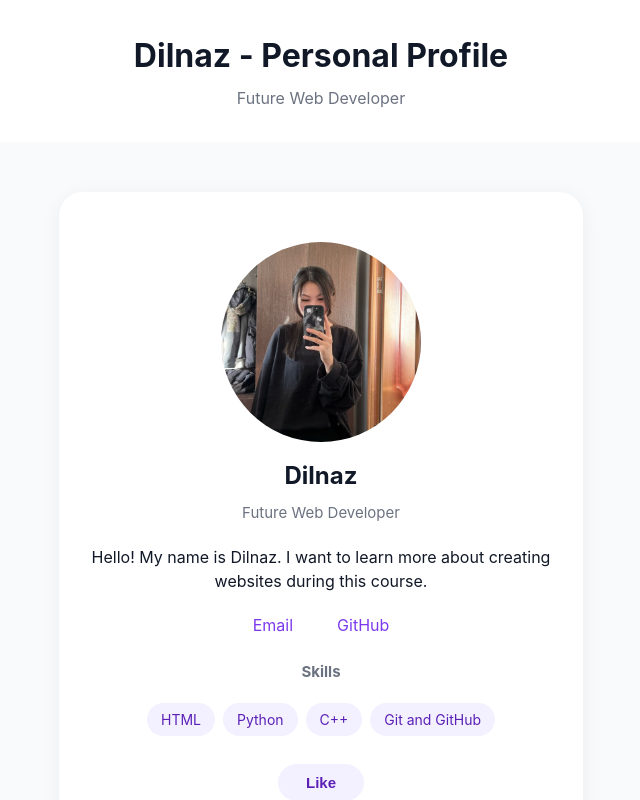
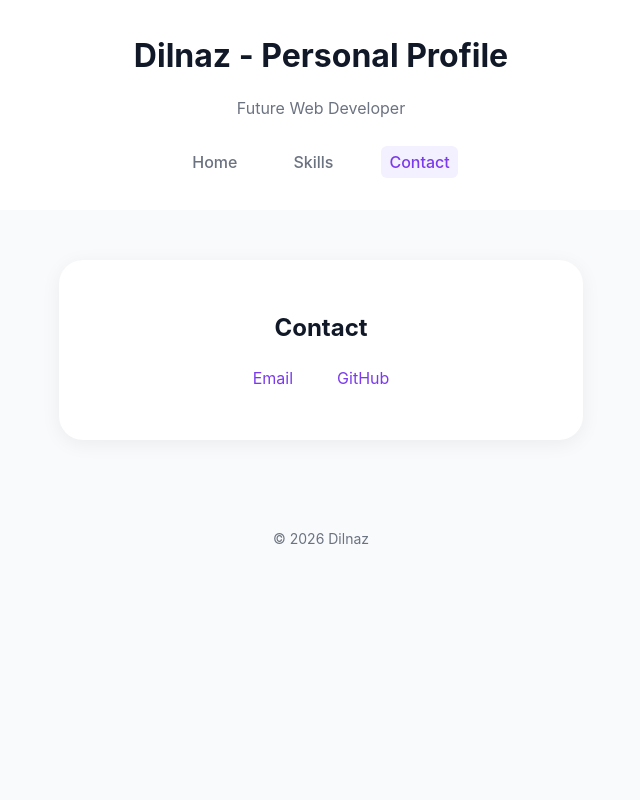
Before and after one commit to Dilnazz0/iwamad-practice, a React (Vite) app: page /contact in a window 1280 px wide. Shown: the top 800 px of the page, without its empty margins (319-959 px from the left). Built offline with nearby package versions, Linux system fonts and the light colour scheme.

Commit message:
Week 4: add routing with Layout and pages

```diff
--- a/package.json
+++ b/package.json
@@ -11,7 +11,8 @@
   },
   "dependencies": {
     "react": "^19.2.8",
-    "react-dom": "^19.2.8"
+    "react-dom": "^19.2.8",
+    "react-router": "^8.4.0"
   },
   "devDependencies": {
     "@types/node": "^24.13.3",
--- a/src/App.tsx
+++ b/src/App.tsx
@@ -1,32 +1,21 @@
-import Header from './components/Header';
-import ProfileCard from './components/ProfileCard';
-import Footer from './components/Footer';
-import type { Skill } from './components/SkillBadge';
-
-const skills: Skill[] = [
-  { id: 1, label: 'HTML' },
-  { id: 2, label: 'Python' },
-  { id: 3, label: 'C++' },
-  { id: 4, label: 'Git and GitHub' },
-];
+import { Routes, Route } from 'react-router'
+import Layout from './components/Layout'
+import HomePage from './pages/HomePage'
+import SkillsPage from './pages/SkillsPage'
+import ContactPage from './pages/ContactPage'
+import NotFoundPage from './pages/NotFoundPage'
 
 function App() {
   return (
-    <>
-      <Header title="Dilnaz - Personal Profile" subtitle="Future Web Developer" />
-      <main className="main">
-        <ProfileCard
-          name="Dilnaz"
-          role="Future Web Developer"
-          avatarUrl="/profile.png"
-          email="d_yeshmukhambet@kbtu.kz"
-          github="https://github.com/Dilnazz0"
-          skills={skills}
-        />
-      </main>
-      <Footer year={2026} author="Dilnaz" />
-    </>
-  );
+    <Routes>
+      <Route element={<Layout />}>
+        <Route index element={<HomePage />} />
+        <Route path="skills" element={<SkillsPage />} />
+        <Route path="contact" element={<ContactPage />} />
+        <Route path="*" element={<NotFoundPage />} />
+      </Route>
+    </Routes>
+  )
 }
 
-export default App;
+export default App
--- a/src/components/Header.tsx
+++ b/src/components/Header.tsx
@@ -1,15 +1,22 @@
+import { NavLink } from 'react-router'
+
 type HeaderProps = {
-  title: string;
-  subtitle: string;
-};
+  title: string
+  subtitle: string
+}
 
 function Header({ title, subtitle }: HeaderProps) {
   return (
     <header className="header">
       <h1>{title}</h1>
       <p>{subtitle}</p>
+      <nav className="nav">
+        <NavLink to="/" end>Home</NavLink>
+        <NavLink to="/skills">Skills</NavLink>
+        <NavLink to="/contact">Contact</NavLink>
+      </nav>
     </header>
-  );
+  )
 }
 
-export default Header;
+export default Header
--- /dev/null
+++ b/src/components/Layout.tsx
@@ -0,0 +1,15 @@
+import { Outlet } from 'react-router'
+import Header from './Header'
+import Footer from './Footer'
+
+function Layout() {
+  return (
+    <>
+      <Header title="Dilnaz - Personal Profile" subtitle="Future Web Developer" />
+      <Outlet />
+      <Footer year={2026} author="Dilnaz" />
+    </>
+  )
+}
+
+export default Layout
--- a/src/components/ProfileCard.tsx
+++ b/src/components/ProfileCard.tsx
@@ -1,5 +1,4 @@
 import { useState } from 'react';
-import SkillBadge, { type Skill } from './SkillBadge';
 
 type ProfileCardProps = {
   name: string;
@@ -7,10 +6,9 @@
   avatarUrl?: string;
   email: string;
   github: string;
-  skills: Skill[];
 };
 
-function ProfileCard({ name, role, avatarUrl, email, github, skills }: ProfileCardProps) {
+function ProfileCard({ name, role, avatarUrl, email, github }: ProfileCardProps) {
   const [liked, setLiked] = useState(false);
 
   return (
@@ -33,17 +31,6 @@
         </li>
       </ul>
 
-      <h3>Skills</h3>
-      {skills.length === 0 ? (
-        <p className="empty">No skills added yet.</p>
-      ) : (
-        <ul className="skills">
-          {skills.map((skill) => (
-            <SkillBadge key={skill.id} skill={skill} />
-          ))}
-        </ul>
-      )}
-
 
       <button
         type="button"
--- a/src/main.tsx
+++ b/src/main.tsx
@@ -1,10 +1,13 @@
 import { StrictMode } from 'react'
 import { createRoot } from 'react-dom/client'
+import { BrowserRouter } from 'react-router'
 import './style.css'
 import App from './App.tsx'
 
 createRoot(document.getElementById('root')!).render(
   <StrictMode>
-    <App />
+    <BrowserRouter basename={import.meta.env.BASE_URL}>
+      <App />
+    </BrowserRouter>
   </StrictMode>,
 )
--- /dev/null
+++ b/src/pages/ContactPage.tsx
@@ -0,0 +1,21 @@
+function ContactPage() {
+  return (
+    <main className="main">
+      <section className="card">
+        <h2>Contact</h2>
+        <ul className="links">
+          <li>
+            <a href="mailto:d_yeshmukhambet@kbtu.kz">Email</a>
+          </li>
+          <li>
+            <a href="https://github.com/Dilnazz0" target="_blank" rel="noopener noreferrer">
+              GitHub
+            </a>
+          </li>
+        </ul>
+      </section>
+    </main>
+  )
+}
+
+export default ContactPage
--- /dev/null
+++ b/src/pages/HomePage.tsx
@@ -0,0 +1,17 @@
+import ProfileCard from '../components/ProfileCard'
+
+function HomePage() {
+  return (
+    <main className="main">
+      <ProfileCard
+        name="Dilnaz"
+        role="Future Web Developer"
+        avatarUrl="/profile.png"
+        email="d_yeshmukhambet@kbtu.kz"
+        github="https://github.com/Dilnazz0"
+      />
+    </main>
+  )
+}
+
+export default HomePage
--- /dev/null
+++ b/src/pages/NotFoundPage.tsx
@@ -0,0 +1,15 @@
+import { Link } from 'react-router'
+
+function NotFoundPage() {
+  return (
+    <main className="main">
+      <section className="card">
+        <h2>404 — Page not found</h2>
+        <p>Looks like this page doesn't exist.</p>
+        <Link to="/" className="btn">Back to Home</Link>
+      </section>
+    </main>
+  )
+}
+
+export default NotFoundPage
--- /dev/null
+++ b/src/pages/SkillsPage.tsx
@@ -0,0 +1,29 @@
+import SkillBadge, { type Skill } from '../components/SkillBadge'
+
+const skills: Skill[] = [
+  { id: 1, label: 'HTML' },
+  { id: 2, label: 'Python' },
+  { id: 3, label: 'C++' },
+  { id: 4, label: 'Git and GitHub' },
+]
+
+function SkillsPage() {
+  return (
+    <main className="main">
+      <section className="card">
+        <h2>Skills</h2>
+        {skills.length === 0 ? (
+          <p className="empty">No skills added yet.</p>
+        ) : (
+          <ul className="skills">
+            {skills.map((skill) => (
+              <SkillBadge key={skill.id} skill={skill} />
+            ))}
+          </ul>
+        )}
+      </section>
+    </main>
+  )
+}
+
+export default SkillsPage
--- a/src/style.css
+++ b/src/style.css
@@ -19,7 +19,7 @@
 }
 
 .header p {
-  margin: 6px 0 0;
+  margin: 16px 0 0;
   color: #6b7280;
 }
 
@@ -141,3 +141,27 @@
   font-size: 14px;
   color: #6b7280;
 }
+
+.nav {
+  display: flex;
+  justify-content: center;
+  gap: 40px;
+  margin-top: 26px;
+}
+
+.nav a {
+  color: #6b7280;
+  text-decoration: none;
+  font-weight: 500;
+  padding: 4px 8px;
+  border-radius: 6px;
+}
+
+.nav a:hover {
+  color: #7c3aed;
+}
+
+.nav a.active {
+  color: #7c3aed;
+  background: #f3f0ff;
+}
```
Also changed, not shown: 1 other file (tests, documents, lock files or other folders).
